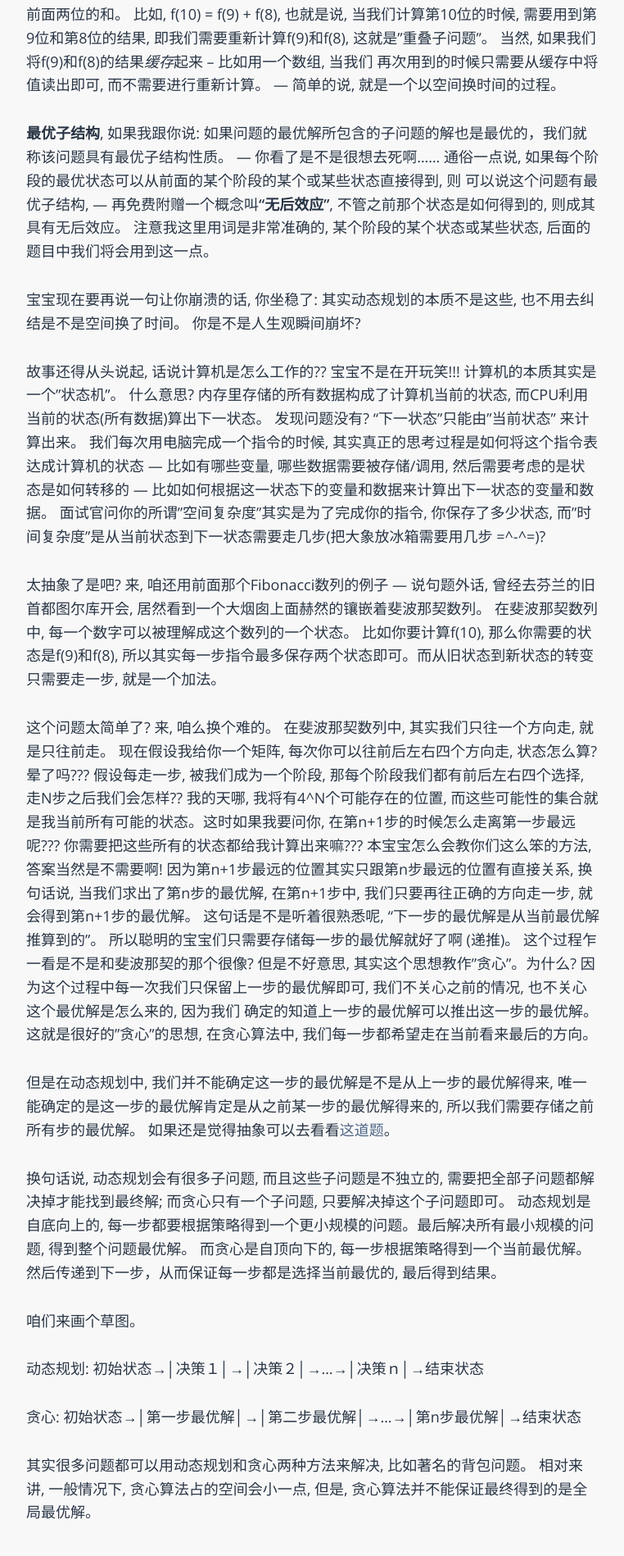
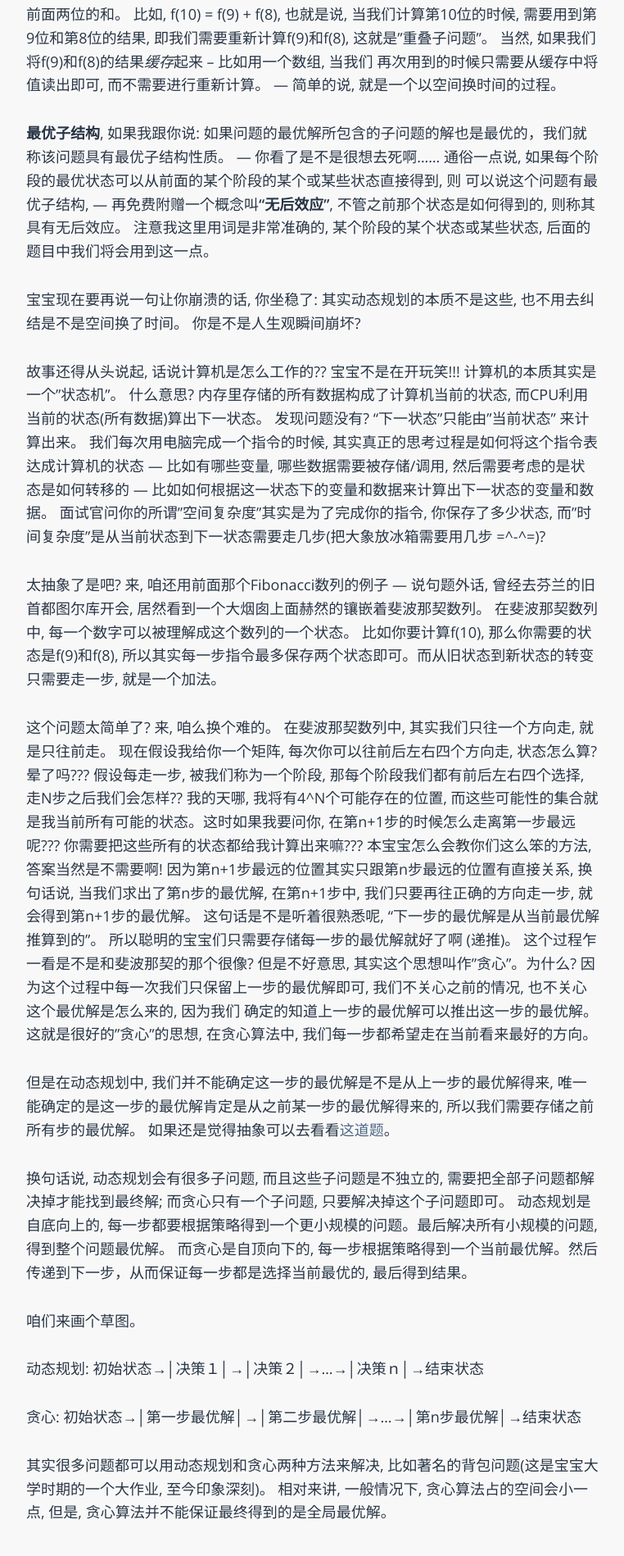
Before and after one commit to sophiesongge/sophiesongge.github.io, a Jekyll site: the page built from _posts/2017-02-15-buy-sell-stock.markdown, in a window 1280 px wide. Shown: the part 1009-2907 px from the top of the page at 82% size, without its empty margins (258-1020 px from the left). Built offline with Jekyll 4.4.1, drawn with Linux system fonts in a browser that asks for light colours; some web fonts are replaced; some of the changed text lies outside the part shown.

Commit message:
correct typos

```diff
--- a/_posts/2017-02-15-buy-sell-stock.markdown
+++ b/_posts/2017-02-15-buy-sell-stock.markdown
@@ -32,7 +32,7 @@ f(10) = f(9) + f(8), 也就是说, 当我们计算第10位的时候, 需要用
 再次用到的时候只需要从缓存中将值读出即可, 而不需要进行重新计算。 --- 简单的说, 就是一个以空间换时间的过程。
 
 **最优子结构**, 如果我跟你说: 如果问题的最优解所包含的子问题的解也是最优的，我们就称该问题具有最优子结构性质。 --- 你看了是不是很想去死啊…… 通俗一点说, 如果每个阶段的最优状态可以从前面的某个阶段的某个或某些状态直接得到, 则
-可以说这个问题有最优子结构, --- 再免费附赠一个概念叫**"无后效应"**, 不管之前那个状态是如何得到的, 则成其具有无后效应。 注意我这里用词是非常准确的, 某个阶段的某个状态或某些状态, 后面的题目中我们将会用到这一点。
+可以说这个问题有最优子结构, --- 再免费附赠一个概念叫**"无后效应"**, 不管之前那个状态是如何得到的, 则称其具有无后效应。 注意我这里用词是非常准确的, 某个阶段的某个状态或某些状态, 后面的题目中我们将会用到这一点。
 
 宝宝现在要再说一句让你崩溃的话, 你坐稳了: 其实动态规划的本质不是这些, 也不用去纠结是不是空间换了时间。 你是不是人生观瞬间崩坏?
 
@@ -43,16 +43,16 @@ f(10) = f(9) + f(8), 也就是说, 当我们计算第10位的时候, 需要用
 太抽象了是吧? 来, 咱还用前面那个Fibonacci数列的例子 --- 说句题外话, 曾经去芬兰的旧首都图尔库开会, 居然看到一个大烟囱上面赫然的镶嵌着斐波那契数列。 在斐波那契数列中, 每一个数字可以被理解成这个数列的一个状态。
 比如你要计算f(10), 那么你需要的状态是f(9)和f(8), 所以其实每一步指令最多保存两个状态即可。而从旧状态到新状态的转变只需要走一步, 就是一个加法。
 
-这个问题太简单了? 来, 咱么换个难的。 在斐波那契数列中, 其实我们只往一个方向走, 就是只往前走。 现在假设我给你一个矩阵, 每次你可以往前后左右四个方向走, 状态怎么算? 晕了吗??? 假设每走一步, 被我们成为一个阶段, 那每个阶段我们都有前后左右四个选择,
+这个问题太简单了? 来, 咱么换个难的。 在斐波那契数列中, 其实我们只往一个方向走, 就是只往前走。 现在假设我给你一个矩阵, 每次你可以往前后左右四个方向走, 状态怎么算? 晕了吗??? 假设每走一步, 被我们称为一个阶段, 那每个阶段我们都有前后左右四个选择,
 走N步之后我们会怎样?? 我的天哪, 我将有4^N个可能存在的位置, 而这些可能性的集合就是我当前所有可能的状态。这时如果我要问你, 在第n+1步的时候怎么走离第一步最远呢??? 你需要把这些所有的状态都给我计算出来嘛??? 本宝宝怎么会教你们这么笨的方法, 答案当然是不需要啊!
 因为第n+1步最远的位置其实只跟第n步最远的位置有直接关系, 换句话说, 当我们求出了第n步的最优解, 在第n+1步中, 我们只要再往正确的方向走一步, 就会得到第n+1步的最优解。 这句话是不是听着很熟悉呢, "下一步的最优解是从当前最优解推算到的"。
-所以聪明的宝宝们只需要存储每一步的最优解就好了啊 (递推)。 这个过程乍一看是不是和斐波那契的那个很像? 但是不好意思, 其实这个思想教作"贪心"。为什么? 因为这个过程中每一次我们只保留上一步的最优解即可, 我们不关心之前的情况, 也不关心这个最优解是怎么来的, 因为我们
-确定的知道上一步的最优解可以推出这一步的最优解。 这就是很好的"贪心"的思想, 在贪心算法中, 我们每一步都希望走在当前看来最后的方向。
+所以聪明的宝宝们只需要存储每一步的最优解就好了啊 (递推)。 这个过程乍一看是不是和斐波那契的那个很像? 但是不好意思, 其实这个思想叫作"贪心"。为什么? 因为这个过程中每一次我们只保留上一步的最优解即可, 我们不关心之前的情况, 也不关心这个最优解是怎么来的, 因为我们
+确定的知道上一步的最优解可以推出这一步的最优解。 这就是很好的"贪心"的思想, 在贪心算法中, 我们每一步都希望走在当前看来最好的方向。
 
 但是在动态规划中, 我们并不能确定这一步的最优解是不是从上一步的最优解得来, 唯一能确定的是这一步的最优解肯定是从之前某一步的最优解得来的, 所以我们需要存储之前所有步的最优解。 如果还是觉得抽象可以去看看[这道题]。
 
 
-换句话说, 动态规划会有很多子问题, 而且这些子问题是不独立的, 需要把全部子问题都解决掉才能找到最终解; 而贪心只有一个子问题, 只要解决掉这个子问题即可。 动态规划是自底向上的, 每一步都要根据策略得到一个更小规模的问题。最后解决所有最小规模的问题, 得到整个问题最优解。
+换句话说, 动态规划会有很多子问题, 而且这些子问题是不独立的, 需要把全部子问题都解决掉才能找到最终解; 而贪心只有一个子问题, 只要解决掉这个子问题即可。 动态规划是自底向上的, 每一步都要根据策略得到一个更小规模的问题。最后解决所有小规模的问题, 得到整个问题最优解。
 而贪心是自顶向下的, 每一步根据策略得到一个当前最优解。然后传递到下一步，从而保证每一步都是选择当前最优的, 最后得到结果。
 
 咱们来画个草图。
@@ -63,7 +63,7 @@ f(10) = f(9) + f(8), 也就是说, 当我们计算第10位的时候, 需要用
 贪心:
 初始状态→│第一步最优解│→│第二步最优解│→…→│第n步最优解│→结束状态
 
-其实很多问题都可以用动态规划和贪心两种方法来解决, 比如著名的背包问题。 相对来讲, 一般情况下, 贪心算法占的空间会小一点, 但是, 贪心算法并不能保证最终得到的是全局最优解。
+其实很多问题都可以用动态规划和贪心两种方法来解决, 比如著名的背包问题(这是宝宝大学时期的一个大作业, 至今印象深刻)。 相对来讲, 一般情况下, 贪心算法占的空间会小一点, 但是, 贪心算法并不能保证最终得到的是全局最优解。
 
 
 Best Time to Buy and Sell Stock
@@ -76,7 +76,7 @@ Best Time to Buy and Sell Stock
 这个收益和截止到前一天为止的最大收益有关 --- 或者说是昨天的收益有关, 我们将这个收益称为A。 它还和今天的股价有关, 确切的说, 是和今天的股价和截止到今天为止的最小股价的差有关, 这个差即为如果今天卖出, 可以得到
 的最大收益, 我们将这个收益称为B。 今天的最终最大收益则为A和B中大的那个。
 
-如果用贪心的思想, 我们不需要保存每天的状态, 而只需要保存截至到目前为止最大的收益即可, 这个最大的收益即为最后的收益。
+如果用贪心的思想, 我们不需要保存每天的状态, 而只需要保存截至到目前为止最大的收益即可, 则最后一天的最大的收益即为最后的收益。
 
 完整代码请参考[代码I]。
 
```
Also changed, not shown: other parts of _posts/2017-02-15-buy-sell-stock.markdown (+1 -1 lines).
